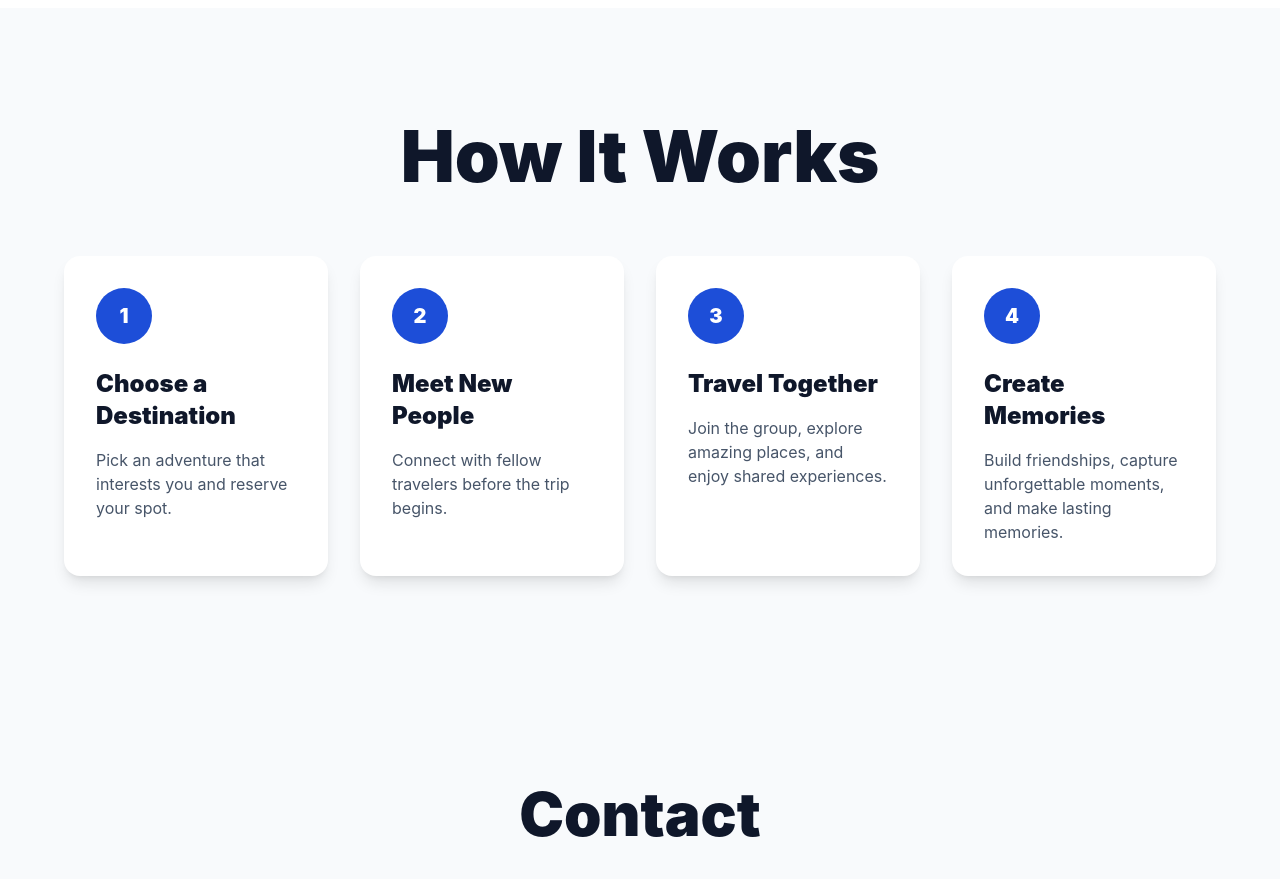
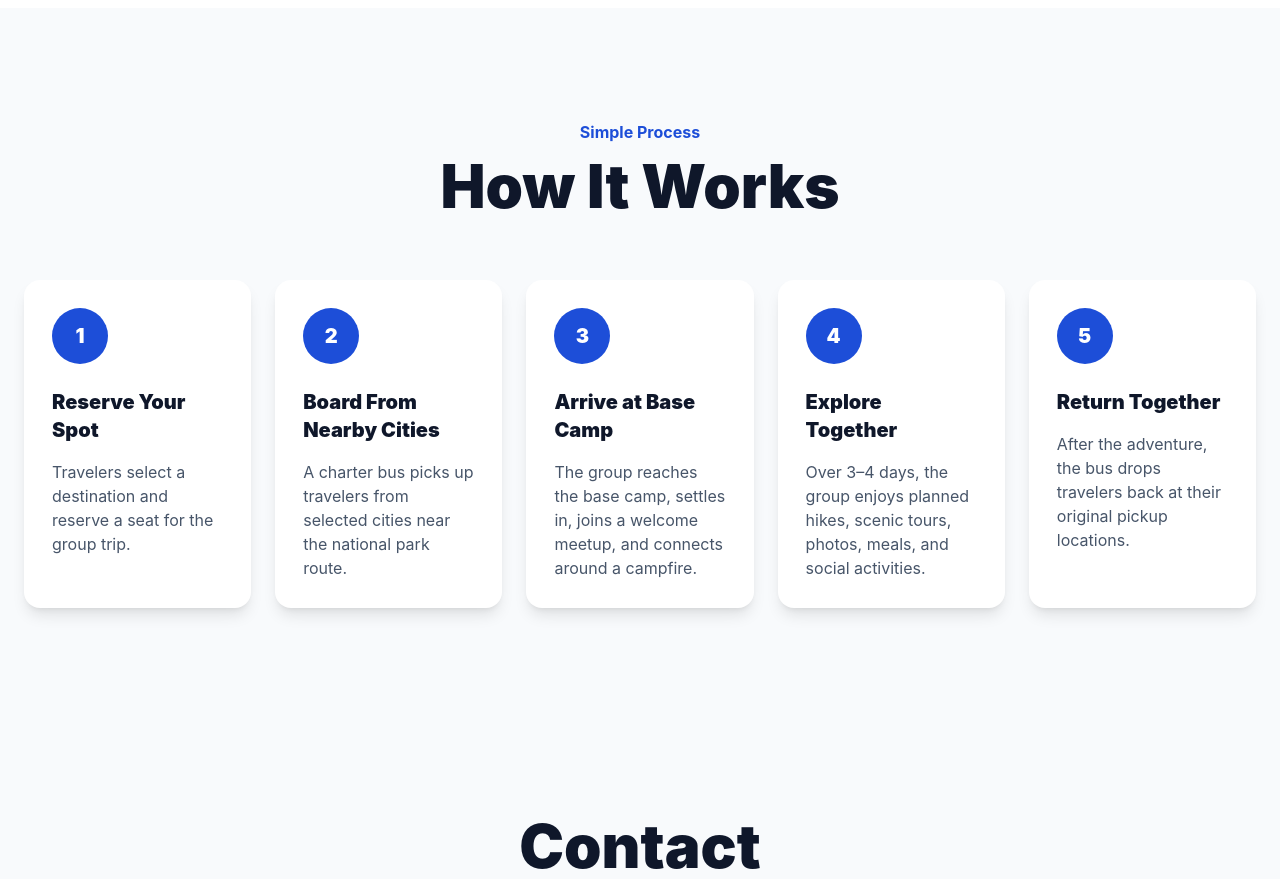
Before and after one commit to akalariy/Website, a React (Vite) app in the folder Website/: page / in a window 1280 px wide. Shown: the part 2420-3299 px from the top of the page. Built offline with nearby package versions, Linux system fonts and the light colour scheme.

Commit message:
Version1.17

```diff
--- a/Website/src/components/HowItWorks.jsx
+++ b/Website/src/components/HowItWorks.jsx
@@ -1,47 +1,47 @@
 const steps = [
   {
-    title: 'Choose a Destination',
-    desc: 'Pick an adventure that interests you and reserve your spot.',
+    title: 'Reserve Your Spot',
+    desc: 'Travelers select a destination and reserve a seat for the group trip.',
   },
   {
-    title: 'Meet New People',
-    desc: 'Connect with fellow travelers before the trip begins.',
+    title: 'Board From Nearby Cities',
+    desc: 'A charter bus picks up travelers from selected cities near the national park route.',
   },
   {
-    title: 'Travel Together',
-    desc: 'Join the group, explore amazing places, and enjoy shared experiences.',
+    title: 'Arrive at Base Camp',
+    desc: 'The group reaches the base camp, settles in, joins a welcome meetup, and connects around a campfire.',
   },
   {
-    title: 'Create Memories',
-    desc: 'Build friendships, capture unforgettable moments, and make lasting memories.',
+    title: 'Explore Together',
+    desc: 'Over 3–4 days, the group enjoys planned hikes, scenic tours, photos, meals, and social activities.',
+  },
+  {
+    title: 'Return Together',
+    desc: 'After the adventure, the bus drops travelers back at their original pickup locations.',
   },
 ];
 
 export default function HowItWorks() {
   return (
     <section id="how-it-works" className="py-28 bg-slate-50 px-6">
-      <div className="max-w-6xl mx-auto">
-        <h2 className="text-5xl md:text-7xl font-black text-center mb-16">
+      <div className="max-w-7xl mx-auto">
+        <p className="text-center text-blue-700 font-bold mb-3">
+          Simple Process
+        </p>
+
+        <h2 className="text-4xl md:text-6xl font-black text-center mb-16">
           How It Works
         </h2>
 
-        <div className="grid md:grid-cols-2 lg:grid-cols-4 gap-8">
+        <div className="grid md:grid-cols-2 lg:grid-cols-5 gap-6">
           {steps.map((step, index) => (
-            <div
-              key={step.title}
-              className="bg-white p-8 rounded-2xl shadow-lg"
-            >
+            <div key={step.title} className="bg-white p-7 rounded-2xl shadow-lg">
               <div className="w-14 h-14 rounded-full bg-blue-700 text-white flex items-center justify-center text-xl font-black mb-6">
                 {index + 1}
               </div>
 
-              <h3 className="text-2xl font-black mb-4">
-                {step.title}
-              </h3>
-
-              <p className="text-slate-600">
-                {step.desc}
-              </p>
+              <h3 className="text-xl font-black mb-4">{step.title}</h3>
+              <p className="text-slate-600">{step.desc}</p>
             </div>
           ))}
         </div>
```
